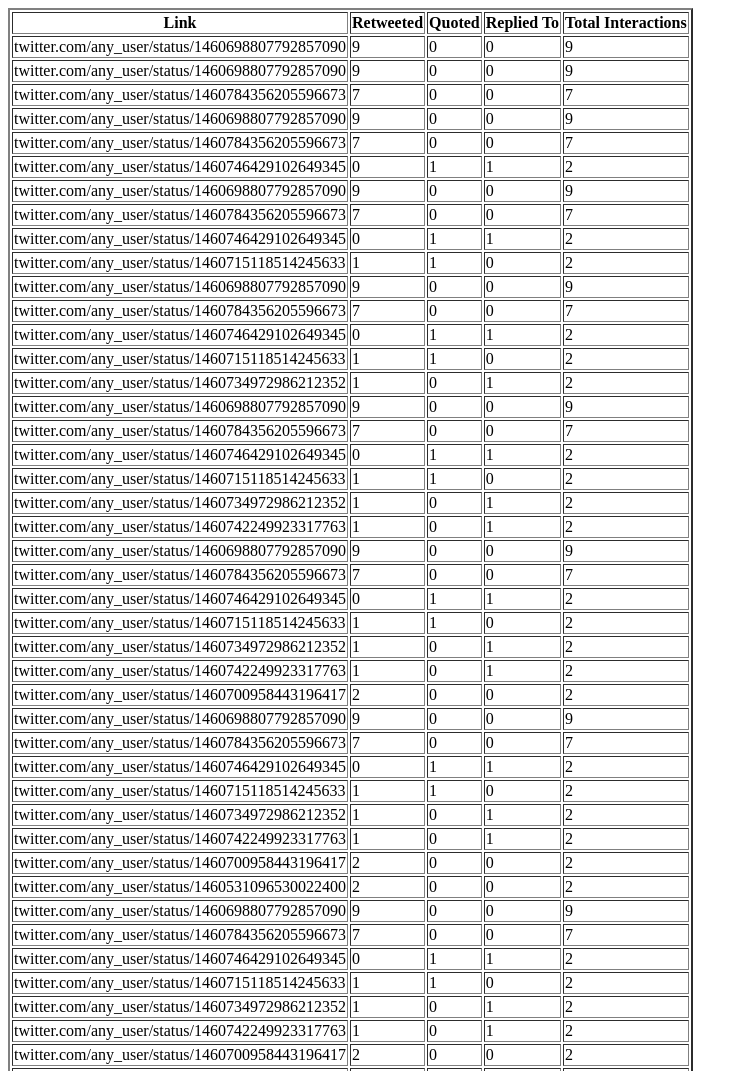
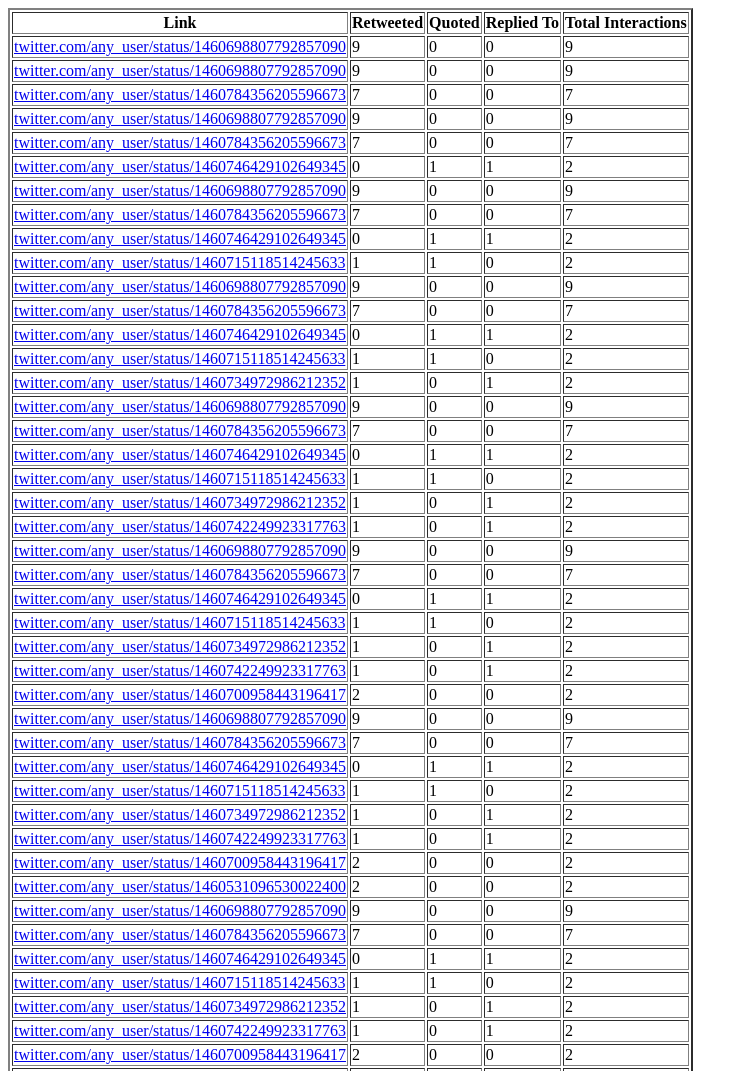
Before and after one commit to arkho-boop/NewsDashboard, a plain HTML site: page index.html in a window 1280 px wide. Shown: the top 1071 px of the page, without its empty margins (0-748 px from the left). Drawn offline with nearby package versions, Linux system fonts and the light colour scheme.

Commit message:
Update index.html

```diff
--- a/index.html
+++ b/index.html
@@ -22,7 +22,7 @@
 
 					$.each(data, function (key, value) {
 						tweet += '<tr>';
-						tweet += '<td>' + value.link + '</td>';
+						tweet += '<td>' + "<a href='" + value.link + "'>" + value.link + '</a>' + '</td>';
 						tweet += '<td>' + value.retweeted + '</td>';
 						tweet += '<td>' + value.quoted + '</td>';
 						tweet += '<td>' + value.replied_to + '</td>';
```
